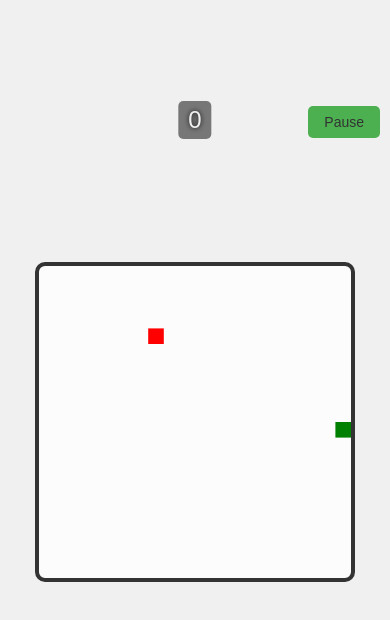
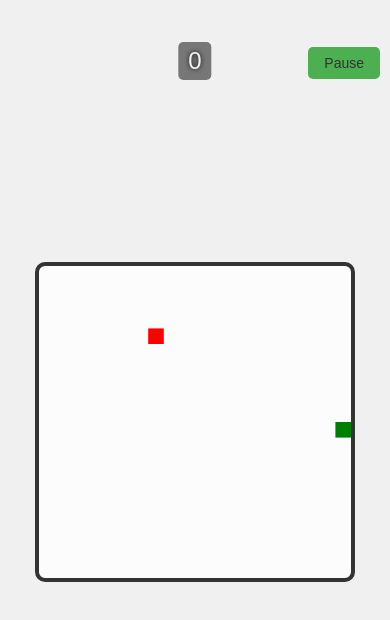
Before and after one commit to FlukieL/snake, a plain HTML site: page index.html in a window 390 px wide. Both pictures are taken after a click on the button "Play Game". Drawn offline with Linux system fonts and the light colour scheme; a web font is replaced by a local one.

Commit message:
Reduced again

```diff
--- a/style.css
+++ b/style.css
@@ -430,14 +430,14 @@ h1 {
 
 @media (max-width: 768px) {
     #pauseButton {
-        top: 12%;
+        top: 5%;
         right: 10px;
         font-size: 14px;
         padding: 8px 16px;
     }
 
     #scoreCounter {
-        top: 12%;
+        top: 5%;
         font-size: 24px;
     }
 
```
